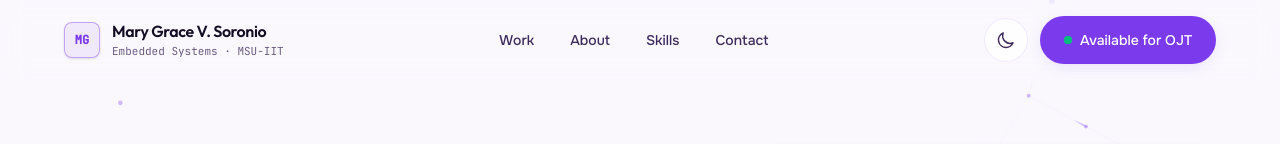
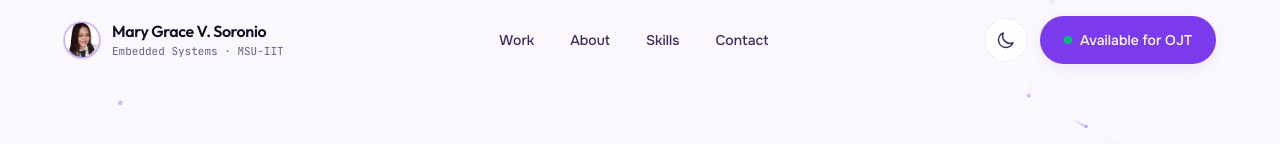
Before and after one commit to KarlCabasagan/grace-soronio-portfolio, a React (Vite) app: page / in a window 1280 px wide. Shown: the top 144 px of the page. Built offline with nearby package versions, Linux system fonts and the light colour scheme.

Commit message:
Added portrait image to navbar

```diff
--- a/src/components/Nav.jsx
+++ b/src/components/Nav.jsx
@@ -13,6 +13,7 @@ export default function Nav() {
   const [open, setOpen] = useState(false)
   const [scrolled, setScrolled] = useState(false)
   const [scrollProgress, setScrollProgress] = useState(0)
+  const [avatarFailed, setAvatarFailed] = useState(false)
   const triggerRef = useRef(null)
   const { pathname } = useLocation()
 
@@ -63,8 +64,17 @@ export default function Nav() {
           className="group flex min-h-11 items-center gap-3 whitespace-nowrap active:scale-[0.97] transition-transform duration-100"
           aria-label="Mary Grace V. Soronio, Home"
         >
-          <div className="flex h-9 w-9 items-center justify-center rounded-lg border border-accent/40 bg-accent-soft text-accent font-mono text-xs font-bold shadow-sm transition-colors duration-150 group-hover:border-accent group-hover:bg-accent-soft-hover">
-            MG
+          <div className="relative flex h-9 w-9 shrink-0 items-center justify-center overflow-hidden rounded-full border border-accent/40 bg-accent-soft text-accent font-mono text-xs font-bold shadow-sm ring-1 ring-accent/20 transition-all duration-200 group-hover:border-accent group-hover:ring-accent/40 group-hover:shadow-[0_0_12px_rgba(168,85,247,0.35)]">
+            {!avatarFailed ? (
+              <img
+                src="/mary-grace-1x1-id-image.jpg"
+                alt="Mary Grace V. Soronio"
+                className="h-full w-full object-cover object-top transition-transform duration-200 group-hover:scale-105"
+                onError={() => setAvatarFailed(true)}
+              />
+            ) : (
+              'MG'
+            )}
           </div>
           <div className="flex flex-col justify-center">
             <span className="font-display text-sm font-semibold tracking-tight text-ink transition-colors duration-150 group-hover:text-accent-light lg:text-base">
```
Also changed, not shown: 4 other files (tests, documents, lock files or other folders).
